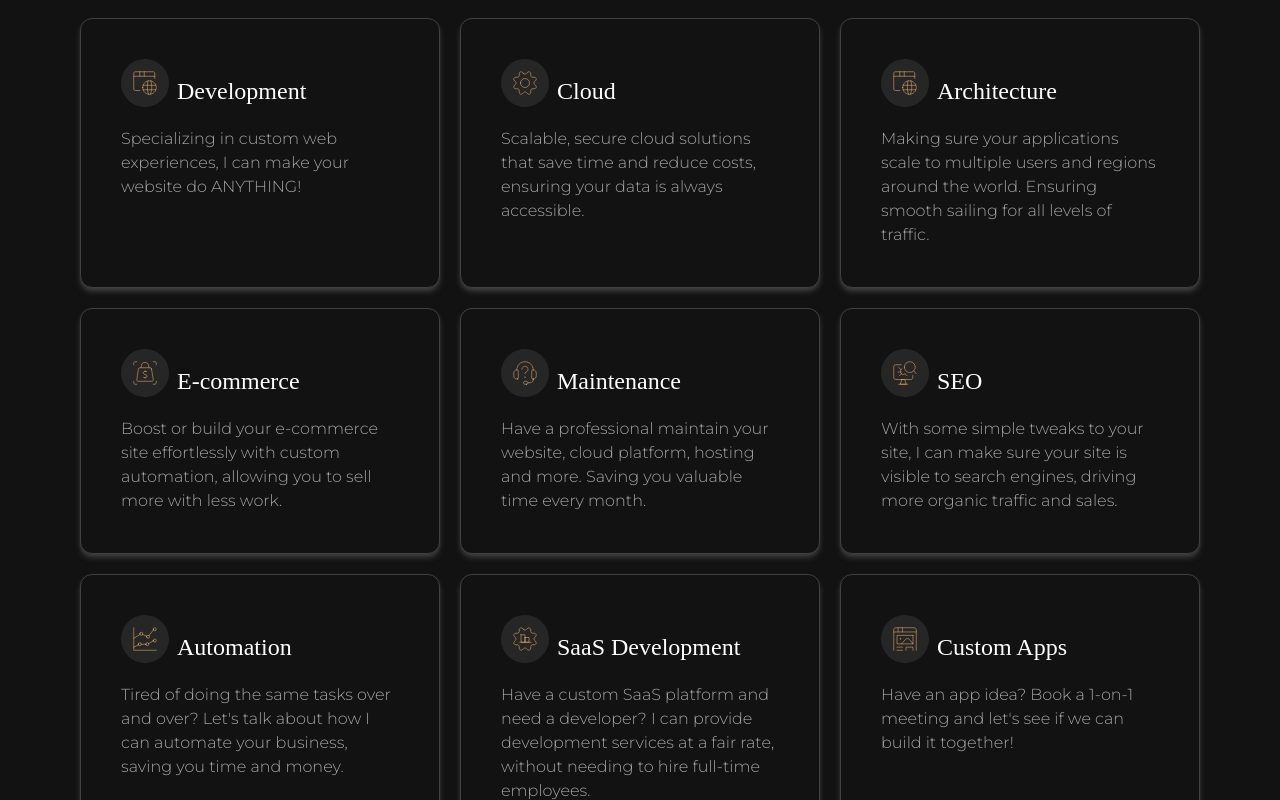
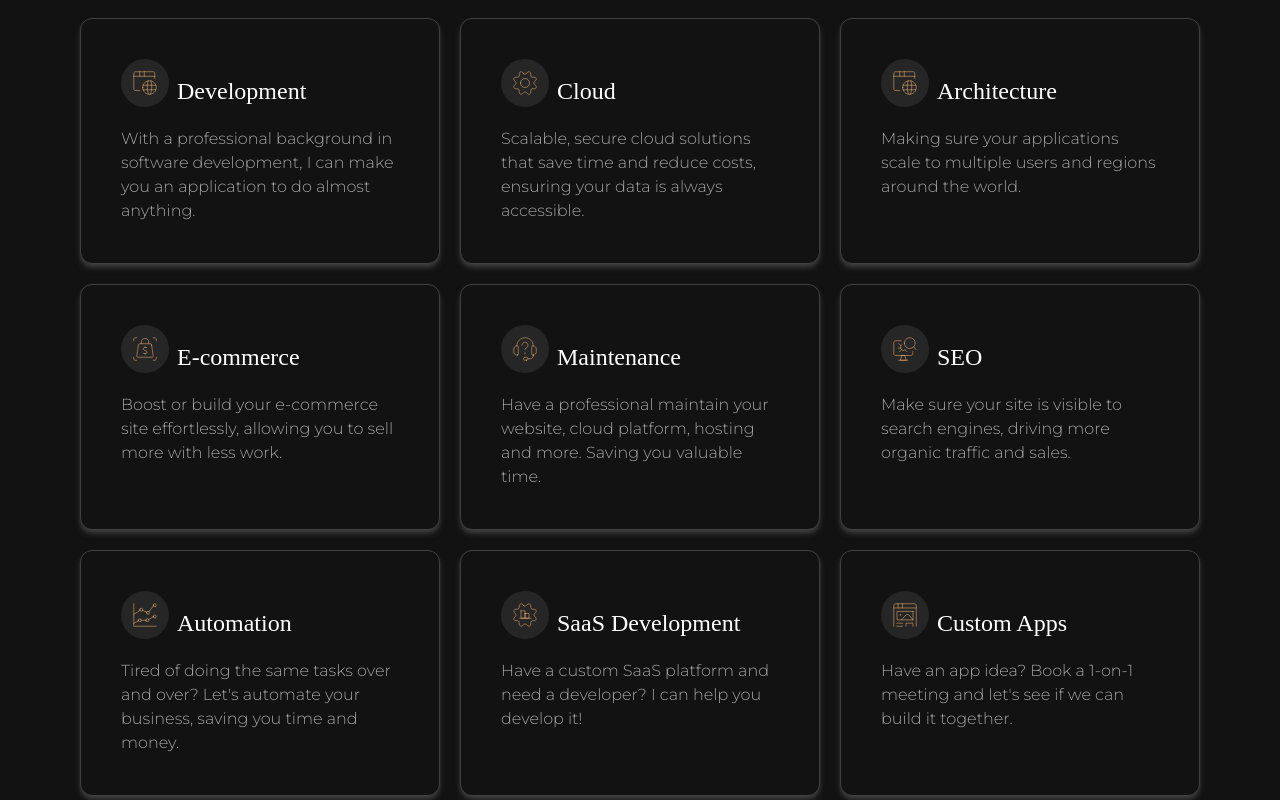
Before and after one commit to davidwilliford99/PersonalSite-New, a React (Create React App) app: page /#/ in a window 1280 px wide. Shown: the part 2520-3320 px from the top of the page. Built offline with nearby package versions, Linux system fonts and the light colour scheme; a web font is replaced by a local one.

Commit message:
Changing service descriptions

```diff
--- a/src/components/ServicesComponent.js
+++ b/src/components/ServicesComponent.js
@@ -24,7 +24,7 @@ export const ServicesComponent = () => {
         {
             title: "Development",
             logo: webdev5,
-            description: "Specializing in custom web experiences, I can make your website do ANYTHING!"
+            description: "With a professional background in software development, I can make you an application to do almost anything."
         },
         {
             title: "Cloud",
@@ -34,37 +34,37 @@ export const ServicesComponent = () => {
         {
             title: "Architecture",
             logo: webdev5,
-            description: "Making sure your applications scale to multiple users and regions around the world. Ensuring smooth sailing for all levels of traffic."
+            description: "Making sure your applications scale to multiple users and regions around the world."
         },
         {
             title: "E-commerce",
             logo: webdev4,
-            description: "Boost or build your e-commerce site effortlessly with custom automation, allowing you to sell more with less work."
+            description: "Boost or build your e-commerce site effortlessly, allowing you to sell more with less work."
         },
         {
             title: "Maintenance",
             logo: maintenance3,
-            description: "Have a professional maintain your website, cloud platform, hosting and more. Saving you valuable time every month."
+            description: "Have a professional maintain your website, cloud platform, hosting and more. Saving you valuable time."
         },
         {
             title: "SEO",
             logo: seo1,
-            description: "With some simple tweaks to your site, I can make sure your site is visible to search engines, driving more organic traffic and sales."
+            description: "Make sure your site is visible to search engines, driving more organic traffic and sales."
         },
         {
             title: "Automation",
             logo: analytics3,
-            description: "Tired of doing the same tasks over and over? Let's talk about how I can automate your business, saving you time and money."
+            description: "Tired of doing the same tasks over and over? Let's automate your business, saving you time and money."
         },
         {
             title: "SaaS Development",
             logo: maintenance2,
-            description: "Have a custom SaaS platform and need a developer? I can provide development services at a fair rate, without needing to hire full-time employees."
+            description: "Have a custom SaaS platform and need a developer? I can help you develop it!"
         },
         {
             title: "Custom Apps",
             logo: webdev3,
-            description: "Have an app idea? Book a 1-on-1 meeting and let's see if we can build it together!"
+            description: "Have an app idea? Book a 1-on-1 meeting and let's see if we can build it together."
         },
     ];
 
```
